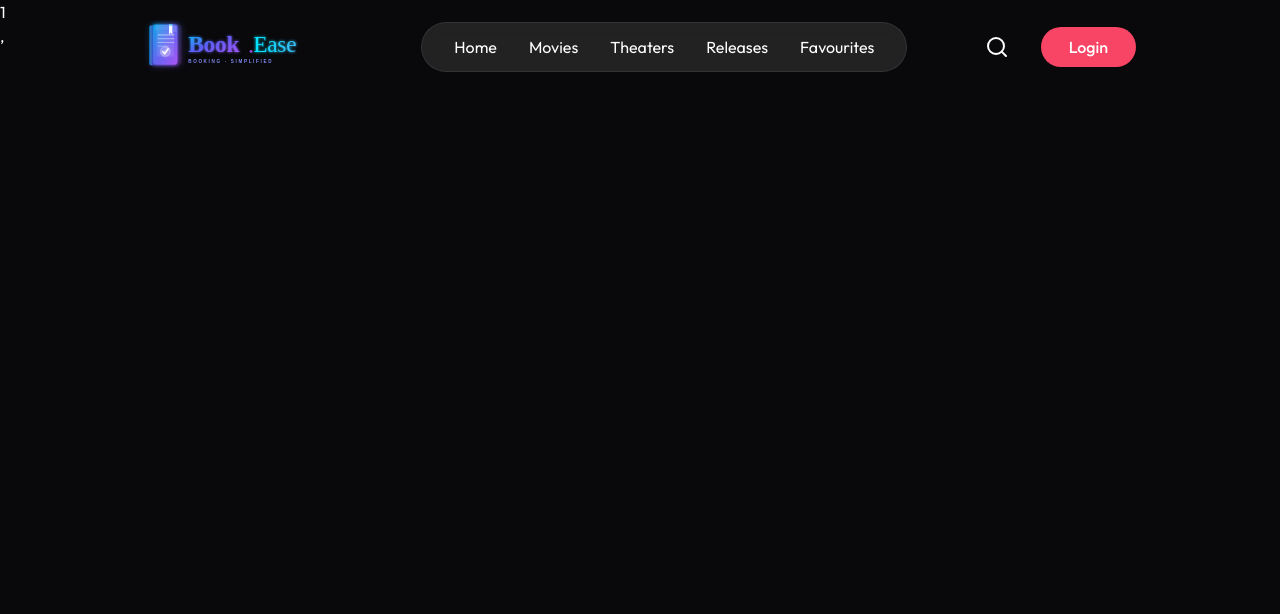
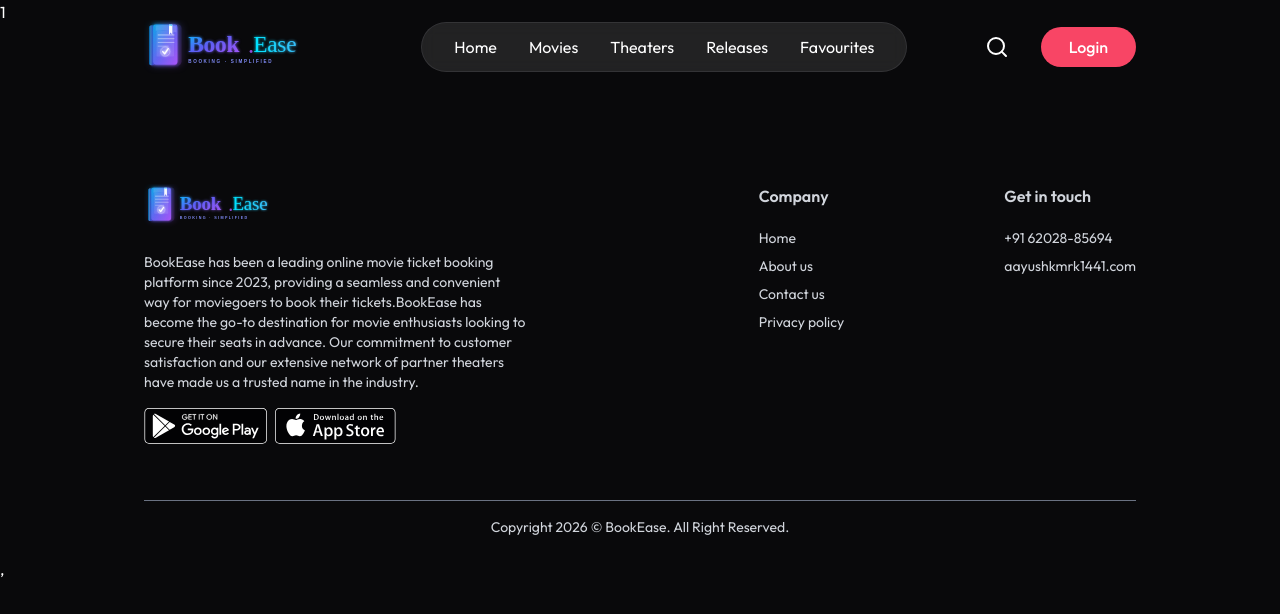
Before and after one commit to aayushhOP/BookEase, a React (Vite) app in the folder Client/: page /favourite in a window 1280 px wide. Shown: the top 614 px of the page. Built offline with nearby package versions, Linux system fonts and the light colour scheme; no server answers.

Commit message:
homepage completed

```diff
--- a/Client/src/components/Footer.jsx
+++ b/Client/src/components/Footer.jsx
@@ -1,11 +1,68 @@
-import React from 'react'
+import React from "react";
+import { assets } from "../assets/assets";
+import { Link } from "lucide-react";
 
 const Footer = () => {
   return (
-    <div>
+    <footer className="px-6 md:px-16 lg:px-36 mt-40 w-full text-gray-300">
+      <div className="flex flex-col md:flex-row justify-between w-full gap-10 border-b border-gray-500 pb-14">
+        <div className="md:max-w-96">
+          <img
+            alt=""
+            class="h-11"
+            src={assets.bookease}
+          />
+          <p className="mt-6 text-sm">
+            BookEase has been a leading online movie ticket booking platform since 2023, providing a seamless and convenient way for moviegoers to book their tickets.BookEase has become the go-to destination for movie enthusiasts looking to secure their seats in advance. Our commitment to customer satisfaction and our extensive network of partner theaters have made us a trusted name in the industry.
+          </p>
+          <div className="flex items-center gap-2 mt-4">
+            <img
+              src={assets.googlePlay} alt="google play"
+              className="h-9 w-auto"
+            />
+            <img
+              src={assets.appStore}
+              alt="app store"
+              className="h-9 w-auto"
+            />
+          </div>
+        </div>
+        <div className="flex-1 flex items-start md:justify-end gap-20 md:gap-40">
+          <div>
+            <h2 className="font-semibold mb-5">Company</h2>
+            <ul className="text-sm space-y-2">
+              <li>
 
-    </div>
-  )
-}
+                <a href="#">Home</a>
 
-export default Footer
+
+              </li>
+              <li>
+                <a href="#">About us</a>
+              </li>
+              <li>
+                <a href="#">Contact us</a>
+              </li>
+              <li>
+                <a href="#">Privacy policy</a>
+              </li>
+            </ul>
+          </div>
+          <div>
+            <h2 className="font-semibold mb-5">Get in touch</h2>
+            <div className="text-sm space-y-2">
+              <p>+91 62028-85694</p>
+              <p>aayushkmrk1441.com</p>
+            </div>
+          </div>
+        </div>
+      </div>
+      <p className="pt-4 text-center text-sm pb-5">
+        Copyright {new Date().getFullYear()} ©{" "}
+        <a href="https://prebuiltui.com">BookEase</a>. All Right Reserved.
+      </p>
+    </footer>
+  );
+};
+
+export default Footer;
```
